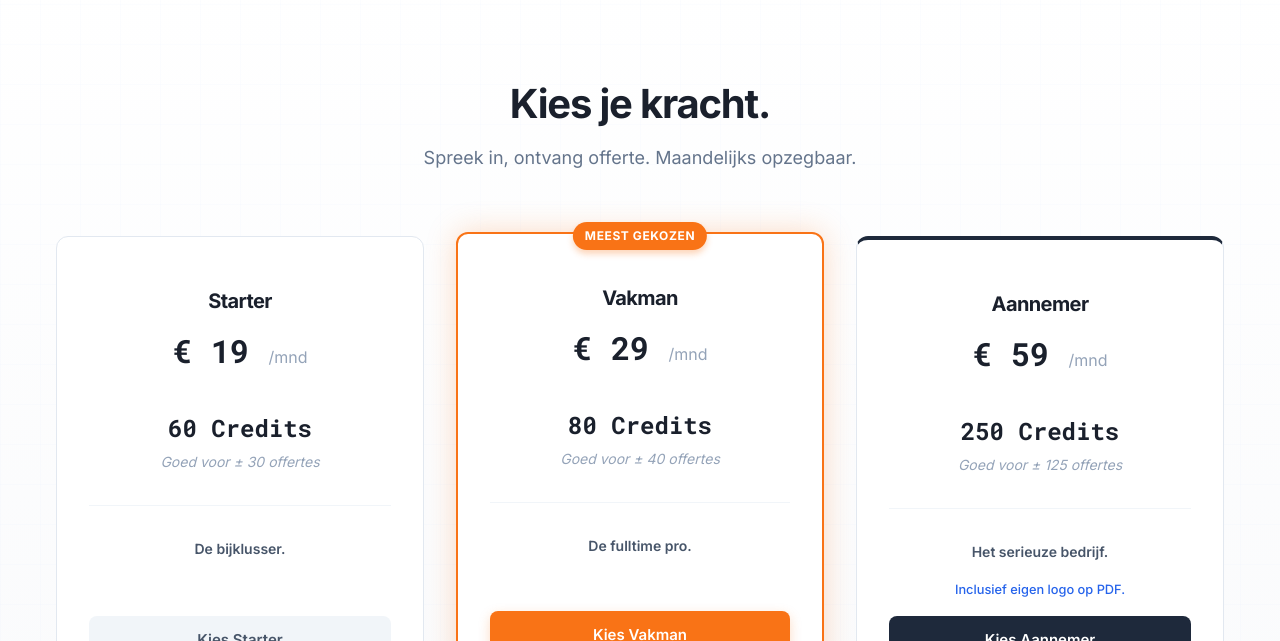
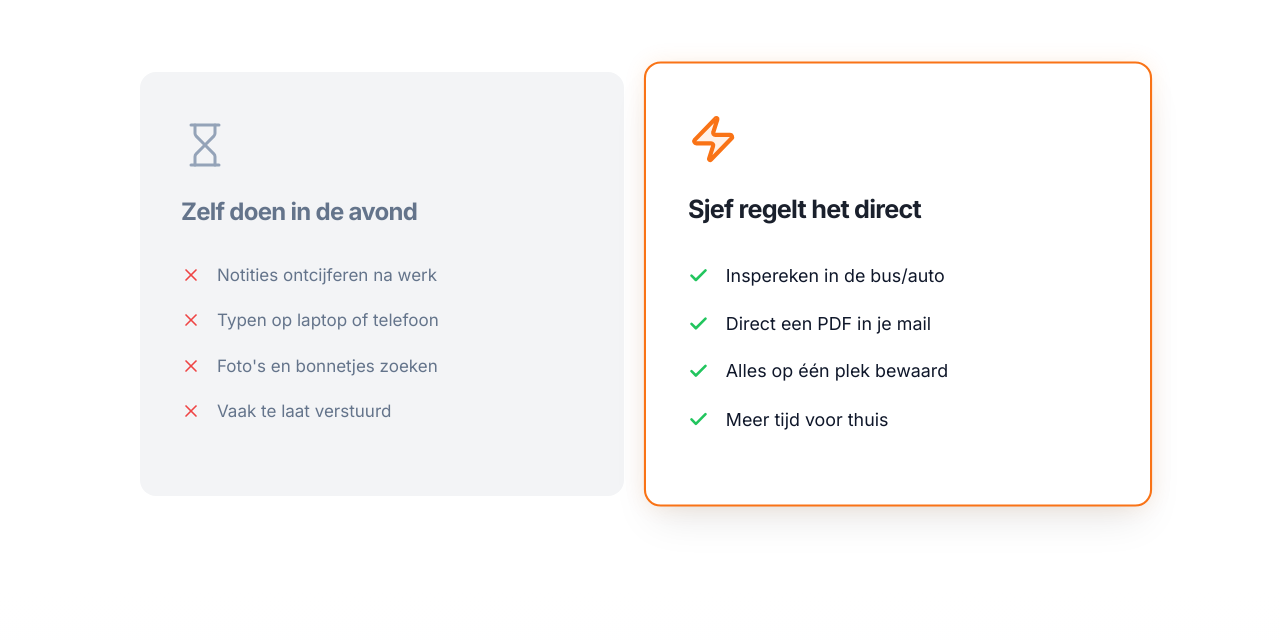
Before and after one commit to aronb77/sjef, a Next.js app: page / in a window 1280 px wide. Shown: the part 1599-2240 px from the top of the page. Built offline with nearby package versions, Linux system fonts and the light colour scheme.

Commit message:
Add Technical Blueprint Line and Comparison Section

```diff
--- a/app/components/BlueprintLines.js
+++ b/app/components/BlueprintLines.js
@@ -1,89 +1,53 @@
 "use client";
 
-import { useEffect, useRef, useState } from "react";
+/*
+ * BlueprintLines.js
+ * A subtle vertical guide line that runs the full height of the page.
+ * Uses strict CSS positioning relative to the body.
+ */
 
 export default function BlueprintLines() {
-    const [isVisible, setIsVisible] = useState(false);
-    const svgRef = useRef(null);
-
-    useEffect(() => {
-        const observer = new IntersectionObserver(
-            ([entry]) => {
-                if (entry.isIntersecting) {
-                    setIsVisible(true);
-                }
-            },
-            { threshold: 0.1 }
-        );
-
-        if (svgRef.current) {
-            observer.observe(svgRef.current);
-        }
-
-        return () => {
-            if (svgRef.current) observer.unobserve(svgRef.current);
-        };
-    }, []);
-
     return (
         <div
-            ref={svgRef}
+            className="blueprint-overlay"
             style={{
                 position: 'absolute',
                 top: 0,
                 left: 0,
-                width: '100%',
-                height: '100%',
+                right: 0,
+                bottom: 0,
                 pointerEvents: 'none',
-                zIndex: 0,
-                overflow: 'hidden'
+                zIndex: -1, /* Behind content */
+                overflow: 'hidden',
+                height: '100%', /* Covers full height of relative parent (body) */
             }}
-            className="blueprint-overlay"
         >
-            <svg
-                width="100%"
-                height="100%"
-                style={{ opacity: 0.3 }}
+            {/* The Vertical Guide Line */}
+            <div
+                style={{
+                    position: 'absolute',
+                    top: 0,
+                    bottom: 0, /* Stretches top to bottom */
+                    left: '33%', /* 1/3 layout */
+                    width: '1px',
+                    borderLeft: '1px dashed rgba(26, 32, 44, 0.2)', /* #1A202C at 20% opacity */
+                }}
             >
-                <defs>
-                    <pattern id="grid" width="40" height="40" patternUnits="userSpaceOnUse">
-                        <path d="M 40 0 L 0 0 0 40" fill="none" stroke="var(--color-primary)" strokeWidth="0.5" strokeOpacity="0.2" />
-                    </pattern>
-                </defs>
-
-                {/* Background Grid (Always there but subtle) */}
-                <rect width="100%" height="100%" fill="url(#grid)" />
-
-                {/* Animated Connecting Lines */}
-                <path
-                    d="M 100,0 L 100,500 L 400,500"
-                    fill="none"
-                    stroke="var(--color-primary)"
-                    strokeWidth="2"
-                    strokeDasharray="1000"
-                    strokeDashoffset={isVisible ? 0 : 1000}
-                    style={{ transition: 'stroke-dashoffset 3s ease-in-out' }}
+                {/* The Terminus Ring (Attached to bottom of line) */}
+                <div
+                    style={{
+                        position: 'absolute',
+                        bottom: 0, /* At the very end of the line */
+                        left: '-12.5px', /* Center: - (width/2 + border/2) approx */
+                        width: '24px',
+                        height: '24px',
+                        borderRadius: '50%',
+                        border: '2px solid rgba(26, 32, 44, 0.2)',
+                        backgroundColor: 'transparent',
+                        transform: 'translateY(50%)' /* Half sticking out potentially, or flush? "vast aan het uiteinde" usually means end of line matches circle edge or center. Let's center it on the tip. */
+                    }}
                 />
-
-                <circle
-                    cx="400"
-                    cy="500"
-                    r="4"
-                    fill="var(--color-primary)"
-                    style={{ opacity: isVisible ? 1 : 0, transition: 'opacity 0.5s 3s' }}
-                />
-
-                <path
-                    d="M 900,200 L 900,800 L 500,800"
-                    fill="none"
-                    stroke="var(--color-accent)"
-                    strokeWidth="2"
-                    strokeDasharray="1000"
-                    strokeDashoffset={isVisible ? 0 : 1000}
-                    style={{ transition: 'stroke-dashoffset 4s ease-in-out 1s' }}
-                />
-
-            </svg>
+            </div>
         </div>
     );
 }
--- /dev/null
+++ b/app/components/ComparisonSection.css
@@ -0,0 +1,124 @@
+/* ComparisonSection.css */
+.comparison-section {
+    padding: 6rem 1rem;
+    background: #FFFFFF;
+    position: relative;
+    z-index: 1;
+    /* Above blueprint lines if needed */
+}
+
+.comparison-grid {
+    display: grid;
+    grid-template-columns: 1fr 1fr;
+    gap: 2rem;
+    max-width: 1000px;
+    /* Bit narrower for focus */
+    margin: 0 auto;
+    align-items: stretch;
+}
+
+/* Base Card Style */
+.comparison-card {
+    border-radius: 16px;
+    padding: 3rem 2.5rem;
+    display: flex;
+    flex-direction: column;
+}
+
+/* Left Column: Old Way */
+.comparison-card.old-way {
+    background: #F3F4F6;
+    border: 1px solid transparent;
+    color: #64748B;
+}
+
+.comparison-card.old-way .comp-header {
+    color: #64748B;
+}
+
+.comparison-card.old-way .comp-icon {
+    color: #94A3B8;
+    margin-bottom: 1.5rem;
+}
+
+
+/* Right Column: Sjef Way */
+.comparison-card.sjef-way {
+    background: #FFFFFF;
+    border: 2px solid #F97316;
+    /* Safety Orange Border */
+    box-shadow: 0 20px 40px -10px rgba(0, 0, 0, 0.1), 0 0 20px rgba(249, 115, 22, 0.1);
+    /* Levitated look */
+    transform: scale(1.05);
+    /* Slightly bigger */
+    z-index: 10;
+}
+
+.comparison-card.sjef-way .comp-header {
+    color: #1A202C;
+}
+
+.comparison-card.sjef-way .comp-icon {
+    color: #F97316;
+    margin-bottom: 1.5rem;
+}
+
+
+/* Header Typography */
+.comp-header {
+    font-size: 1.5rem;
+    font-weight: 700;
+    margin-bottom: 2rem;
+    font-family: var(--font-inter, sans-serif);
+}
+
+
+/* List Styling */
+.comp-list {
+    list-style: none;
+    padding: 0;
+    margin: 0;
+}
+
+.comp-item {
+    display: flex;
+    align-items: flex-start;
+    /* Align top in case of wrapping */
+    gap: 1rem;
+    margin-bottom: 1.25rem;
+    font-size: 1.0625rem;
+    line-height: 1.5;
+}
+
+/* Icons */
+.status-icon {
+    flex-shrink: 0;
+    margin-top: 2px;
+    /* Visual alignment with text */
+}
+
+.status-icon.cross {
+    color: #EF4444;
+    /* Red */
+}
+
+.status-icon.check {
+    color: #22C55E;
+    /* Green */
+}
+
+
+/* Mobile Responsive */
+@media (max-width: 768px) {
+    .comparison-grid {
+        grid-template-columns: 1fr;
+        gap: 2rem;
+        max-width: 500px;
+    }
+
+    .comparison-card.sjef-way {
+        transform: scale(1);
+        /* Reset scale */
+        box-shadow: 0 10px 20px -5px rgba(0, 0, 0, 0.1);
+    }
+}
--- /dev/null
+++ b/app/components/ComparisonSection.js
@@ -0,0 +1,66 @@
+"use client";
+
+import { X, Check, Hourglass, Zap } from "lucide-react";
+import "./ComparisonSection.css";
+
+export default function ComparisonSection() {
+    return (
+        <section className="comparison-section">
+            <div className="container">
+                <div className="comparison-grid">
+
+                    {/* LEFT: Old Way */}
+                    <div className="comparison-card old-way">
+                        <Hourglass size={48} className="comp-icon" strokeWidth={1.5} />
+                        <h3 className="comp-header">Zelf doen in de avond</h3>
+
+                        <ul className="comp-list">
+                            <li className="comp-item">
+                                <X size={20} className="status-icon cross" />
+                                <span>Notities ontcijferen na werk</span>
+                            </li>
+                            <li className="comp-item">
+                                <X size={20} className="status-icon cross" />
+                                <span>Typen op laptop of telefoon</span>
+                            </li>
+                            <li className="comp-item">
+                                <X size={20} className="status-icon cross" />
+                                <span>Foto's en bonnetjes zoeken</span>
+                            </li>
+                            <li className="comp-item">
+                                <X size={20} className="status-icon cross" />
+                                <span>Vaak te laat verstuurd</span>
+                            </li>
+                        </ul>
+                    </div>
+
+                    {/* RIGHT: Sjef Way */}
+                    <div className="comparison-card sjef-way">
+                        <Zap size={48} className="comp-icon" strokeWidth={2} fill="rgba(249, 115, 22, 0.1)" />
+                        <h3 className="comp-header">Sjef regelt het direct</h3>
+
+                        <ul className="comp-list">
+                            <li className="comp-item">
+                                <Check size={20} className="status-icon check" strokeWidth={3} />
+                                <span>Inspereken in de bus/auto</span>
+                            </li>
+                            <li className="comp-item">
+                                <Check size={20} className="status-icon check" strokeWidth={3} />
+                                <span>Direct een PDF in je mail</span>
+                            </li>
+                            <li className="comp-item">
+                                <Check size={20} className="status-icon check" strokeWidth={3} />
+                                <span>Alles op één plek bewaard</span>
+                            </li>
+                            <li className="comp-item">
+                                <Check size={20} className="status-icon check" strokeWidth={3} />
+                                <span>Meer tijd voor thuis</span>
+                            </li>
+                        </ul>
+                    </div>
+
+                </div>
+            </div>
+        </section>
+    );
+}
--- a/app/globals.css
+++ b/app/globals.css
@@ -57,6 +57,8 @@
   line-height: 1.6;
   -webkit-font-smoothing: antialiased;
   text-rendering: optimizeLegibility;
+  position: relative;
+  min-height: 100vh;
 }
 
 /* Noise Texture Overlay */
--- a/app/layout.js
+++ b/app/layout.js
@@ -17,11 +17,13 @@
 };
 
 import Header from "./components/Header";
+import BlueprintLines from "./components/BlueprintLines";
 
 export default function RootLayout({ children }) {
   return (
     <html lang="nl" suppressHydrationWarning>
       <body className={`${inter.variable} ${robotoMono.variable}`}>
+        <BlueprintLines />
         <Header />
         {children}
       </body>
--- a/app/page.js
+++ b/app/page.js
@@ -1,5 +1,6 @@
 import HeroSection from "./components/HeroSection";
 import SjefNetworkSection from "./components/SjefNetworkSection";
+import ComparisonSection from "./components/ComparisonSection";
 import DemoSection from "./components/DemoSection";
 import PricingSection from "./components/PricingSection";
 import FAQSection from "./components/FAQSection";
@@ -20,6 +21,7 @@
       <DockNav />
       <HeroSection />
       <SjefNetworkSection />
+      <ComparisonSection />
       <PricingSection />
       <CalculatorSection />
       <TestimonialSection />
```
